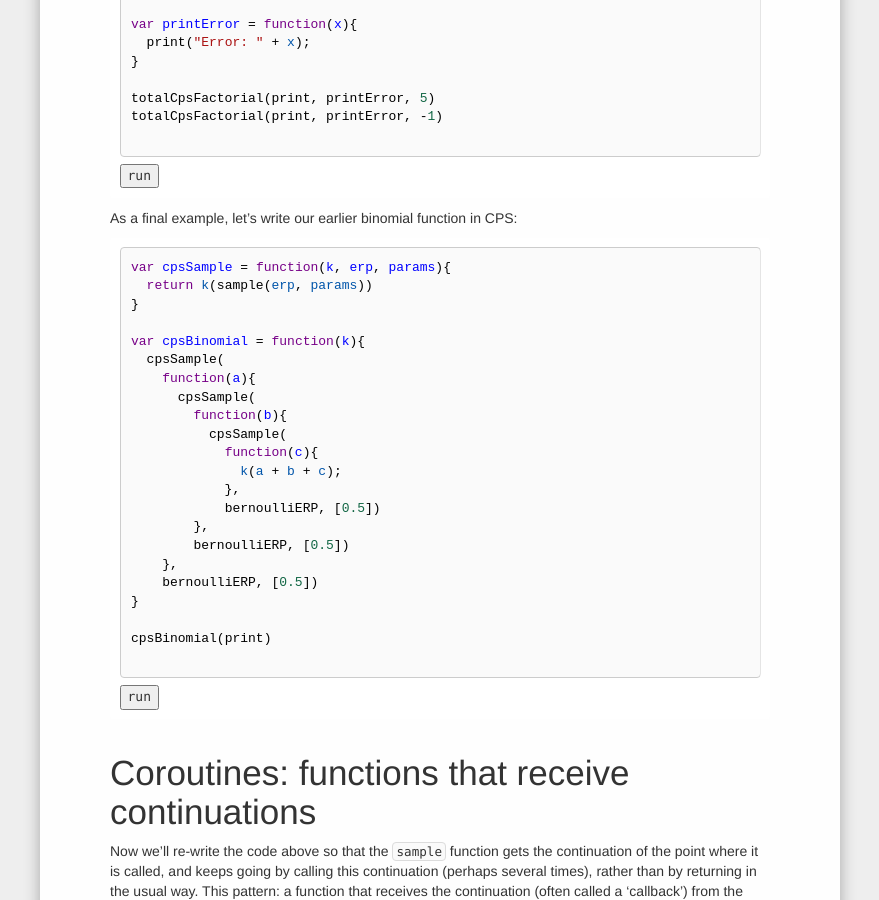
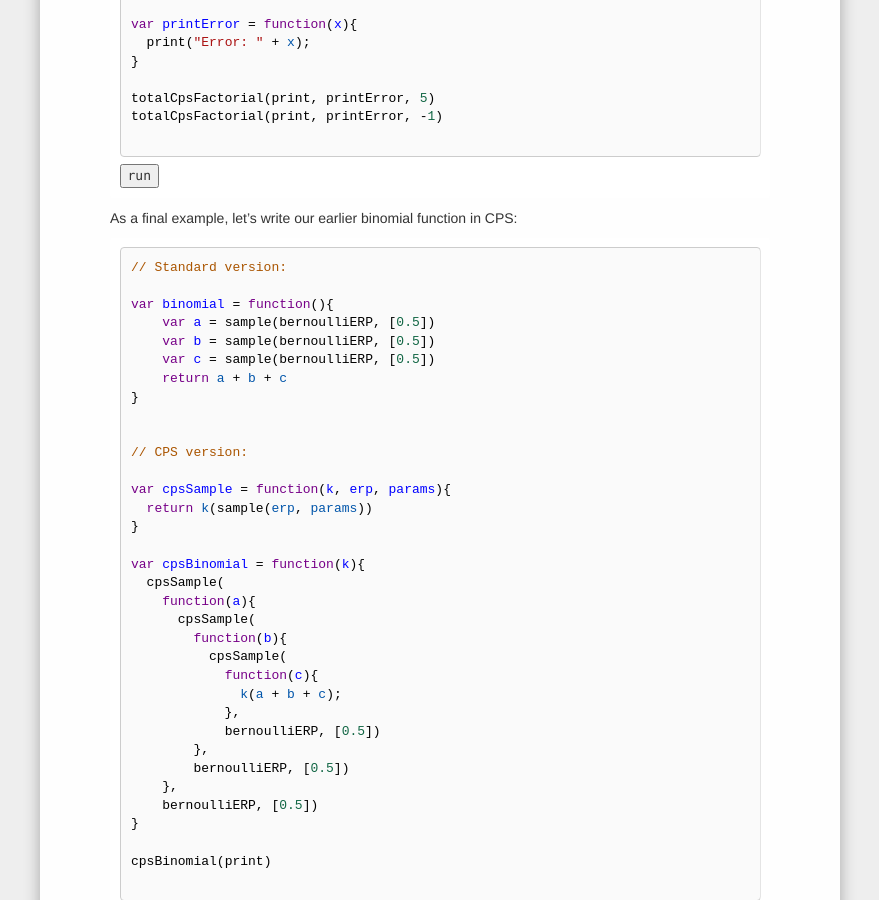
Before and after one commit to probmods/dippl, a Jekyll site: the page built from lectures/03-enumeration.md, in a window 1280 px wide and 900 px high, scrolled down 4038 px. Shown: the whole window, without its empty margins (200-1079 px from the left). Built offline with Jekyll 4.4.1, drawn with Linux system fonts in a browser that asks for light colours; nearby versions of some CDN libraries; library files that are not in the unit come from our copies; a script that is not in the unit is left out.

Commit message:
Add standard version of binomial for comparison

```diff
--- a/lectures/03-enumeration.md
+++ b/lectures/03-enumeration.md
@@ -170,6 +170,18 @@ totalCpsFactorial(print, printError, -1)
 As a final example, let's write our earlier binomial function in CPS:
 
 ~~~
+// Standard version:
+
+var binomial = function(){
+    var a = sample(bernoulliERP, [0.5])
+    var b = sample(bernoulliERP, [0.5])
+    var c = sample(bernoulliERP, [0.5])
+    return a + b + c
+}
+
+
+// CPS version:
+
 var cpsSample = function(k, erp, params){
   return k(sample(erp, params))
 }
```
